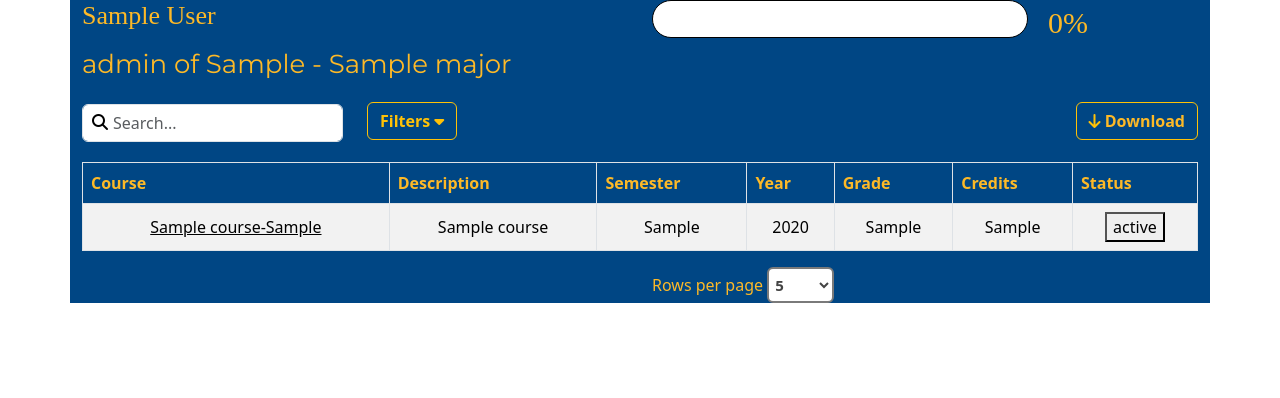
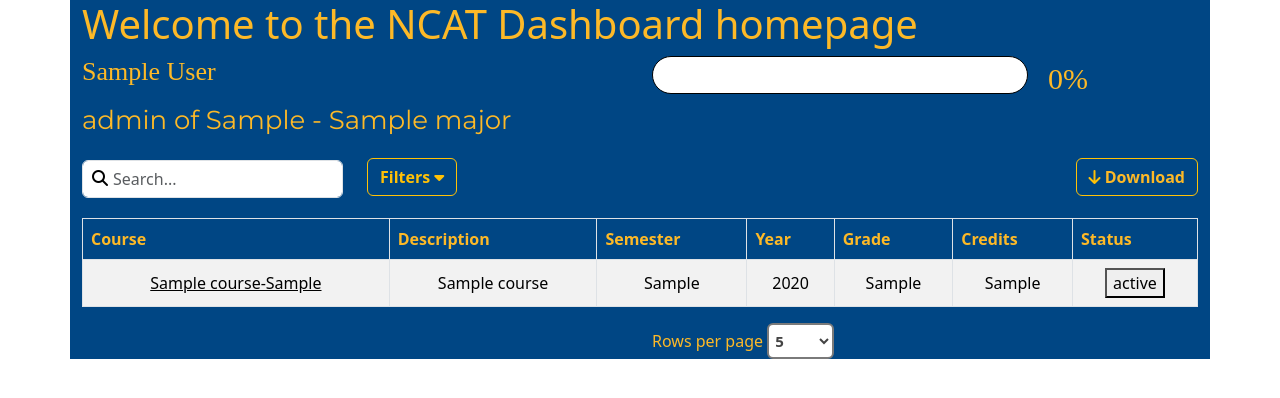
Before and after one commit to kangolny/course_planner_2, a PHP site: page /?value=1 in a window 1280 px wide. Shown: the top 398 px of the page. Run offline with PHP 8.4, Linux system fonts and the light colour scheme; the visitor is signed in with stand-in values (Sample User, id 1); tables that the repository leaves empty or names only in its code hold one stand-in row (values such as "Sample post"); data that the repository does not hold is empty; some web fonts are replaced.

Commit message:
Update index.php

```diff
--- a/index.php
+++ b/index.php
@@ -16,6 +16,7 @@
     <i class="fa fa-user-large fa-3x"></i>
   </div> -->
   <div class="container">
+    <h1>Welcome to the NCAT Dashboard homepage</h1>
     <div class="row first_row">
       <div class="col">
         <?php
```
